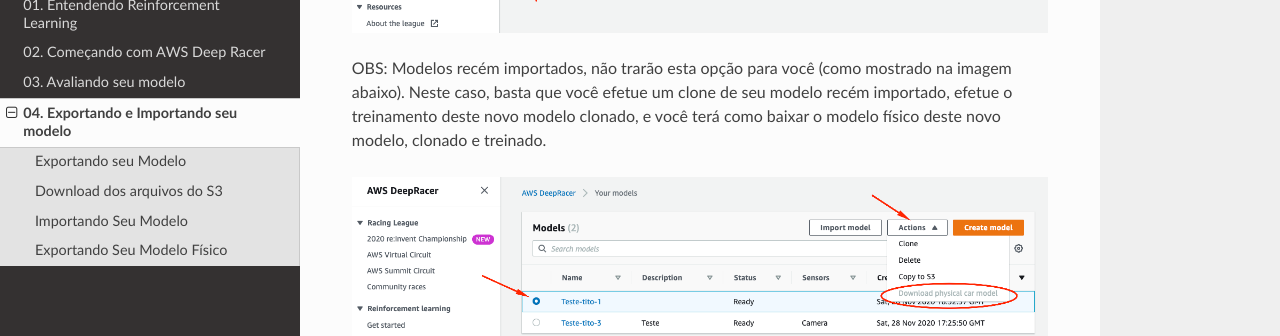
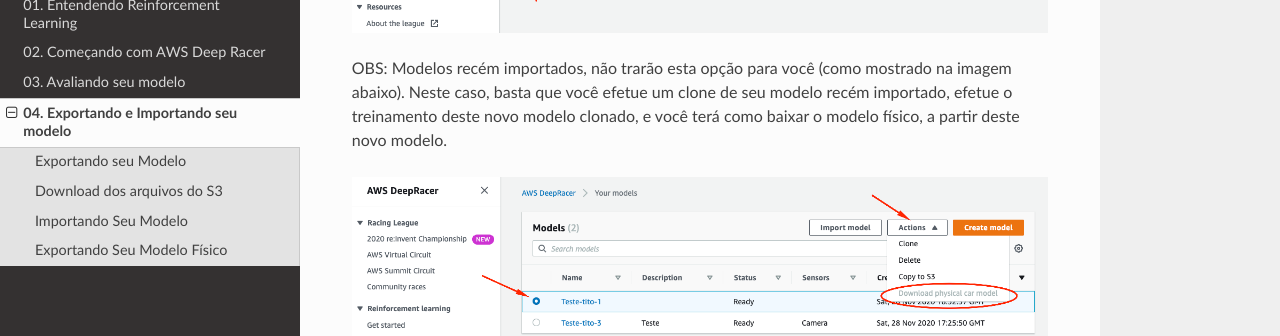
Before and after one commit to BRCentralSA/deep-racer-league-workshop, a Sphinx documentation site: the page built from docs/exporting_importing_model.rst, in a window 1280 px wide and 900 px high, scrolled down 8619 px. Shown: the part 313-649 px from the top of the window. Built offline with Sphinx 7.4.7 and the Read the Docs theme 2.0.0, drawn with Linux system fonts in a browser that asks for light colours.

Commit message:
Ajuste em - Exportando modelo fisico

```diff
--- a/docs/exporting_importing_model.rst
+++ b/docs/exporting_importing_model.rst
@@ -180,6 +180,6 @@
 
 .. image:: _static/import_export/import_console_deepracer_05.png
 
-OBS: Modelos recém importados, não trarão esta opção para você (como mostrado na imagem abaixo). Neste caso, basta que você efetue um clone de seu modelo recém importado, efetue o treinamento deste novo modelo clonado, e você terá como baixar o modelo físico deste novo modelo, clonado e treinado.
+OBS: Modelos recém importados, não trarão esta opção para você (como mostrado na imagem abaixo). Neste caso, basta que você efetue um clone de seu modelo recém importado, efetue o treinamento deste novo modelo clonado, e você terá como baixar o modelo físico, a partir deste novo modelo.
 
 .. image:: _static/import_export/import_console_deepracer_06.png
```
